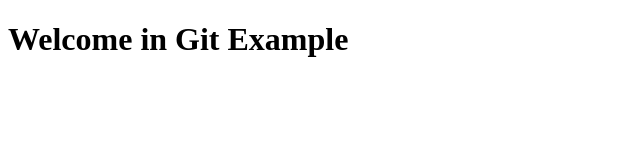
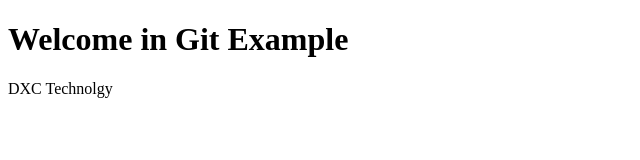
Before and after one commit to Shabeena-Mohammad/Shabeena-7Nov, a plain HTML site: page Index.html in a window 1280 px wide. Shown: the whole page, without its empty margins (0-640 px from the left). Drawn offline with Linux system fonts and the light colour scheme.

Commit message:
Second Commit

```diff
--- a/Index.html
+++ b/Index.html
@@ -7,5 +7,6 @@
 </head>
 <body>
     <h1>Welcome in Git Example</h1>
+    <p>DXC Technolgy</p>
 </body>
 </html>
```
